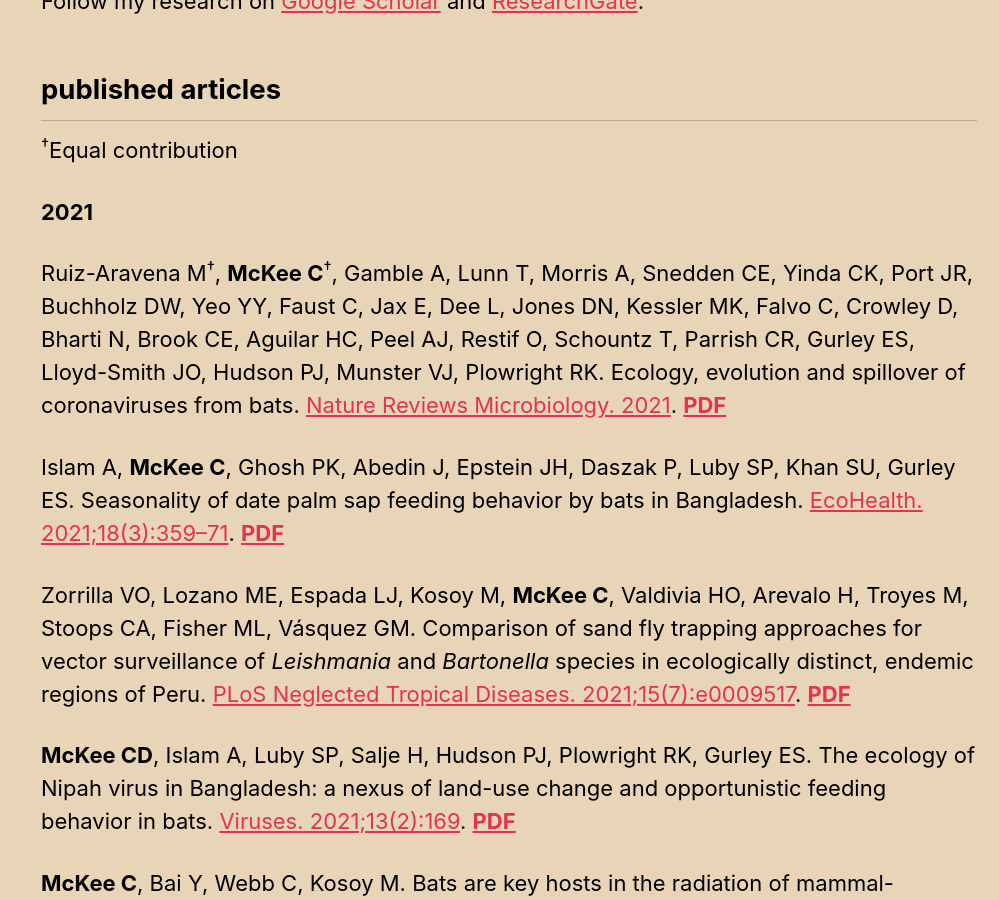
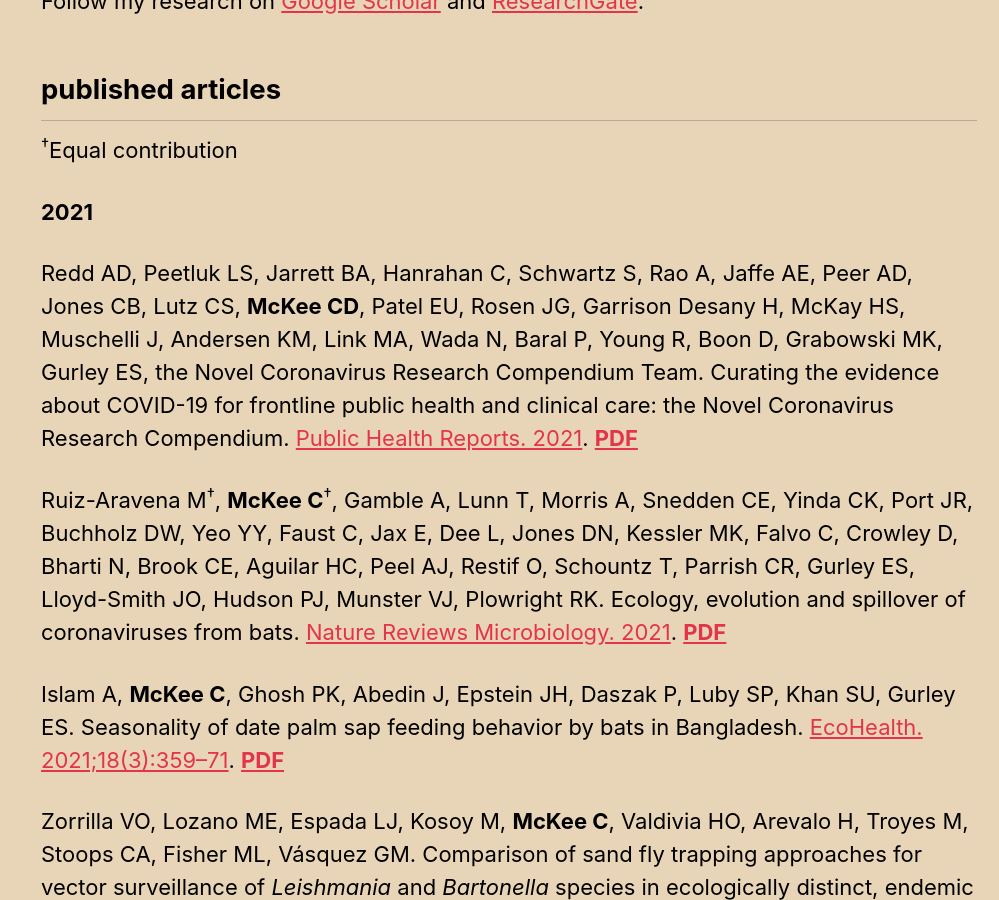
Before and after one commit to clifmckee/clifmckee.github.io, a Jekyll site: the page built from _pages/publications.md, in a window 1280 px wide and 900 px high, scrolled down 313 px. Shown: the whole window, without its empty margins (281-1280 px from the left). Built offline with Jekyll 4.4.1, drawn with Linux system fonts in a browser that asks for light colours; cached includes are drawn as plain includes.

Commit message:
Update 2022-01-03

```diff
--- a/_pages/publications.md
+++ b/_pages/publications.md
@@ -15,6 +15,8 @@
 <sup>†</sup>Equal contribution
 
 **2021**
+
+Redd AD, Peetluk LS, Jarrett BA, Hanrahan C, Schwartz S, Rao A, Jaffe AE, Peer AD, Jones CB, Lutz CS, **McKee CD**, Patel EU, Rosen JG, Garrison Desany H, McKay HS, Muschelli J, Andersen KM, Link MA, Wada N, Baral P, Young R, Boon D, Grabowski MK, Gurley ES, the Novel Coronavirus Research Compendium Team. Curating the evidence about COVID-19 for frontline public health and clinical care: the Novel Coronavirus Research Compendium. [Public Health Reports. 2021](https://doi.org/10.1177/00333549211058732). [**PDF**](http://clifmckee.github.io/files/2021_Redd_PHR.pdf)
 
 Ruiz-Aravena M<sup>†</sup>, **McKee C**<sup>†</sup>, Gamble A, Lunn T, Morris A, Snedden CE, Yinda CK, Port JR, Buchholz DW, Yeo YY, Faust C, Jax E, Dee L, Jones DN, Kessler MK, Falvo C, Crowley D, Bharti N, Brook CE, Aguilar HC, Peel AJ, Restif O, Schountz T, Parrish CR, Gurley ES, Lloyd-Smith JO, Hudson PJ, Munster VJ, Plowright RK. Ecology, evolution and spillover of coronaviruses from bats. [Nature Reviews Microbiology. 2021](https://doi.org/10.1038/s41579-021-00652-2). [**PDF**](http://clifmckee.github.io/files/2021_Ruiz-Aravena_NatRevMicrobiol.pdf)
 
```
Also changed, not shown: 2 other files.
